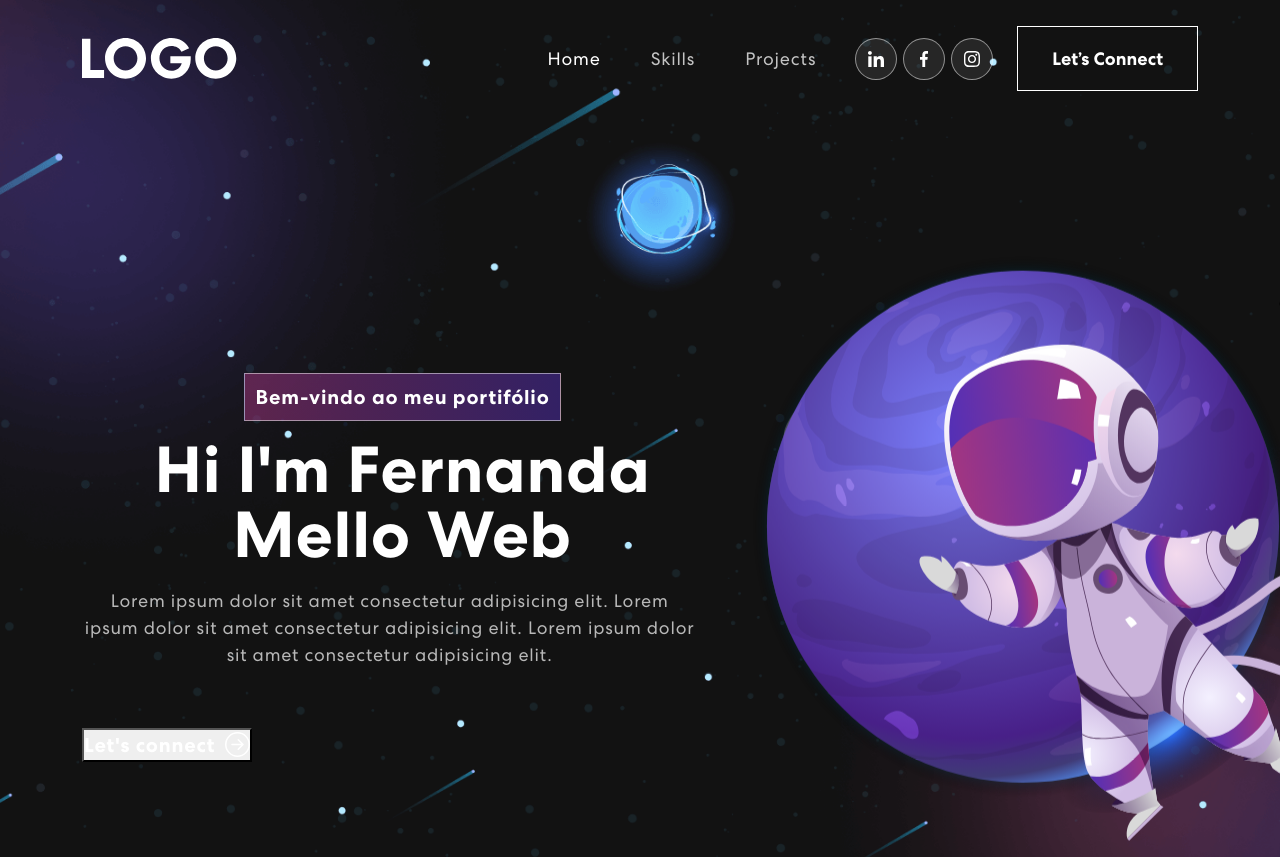
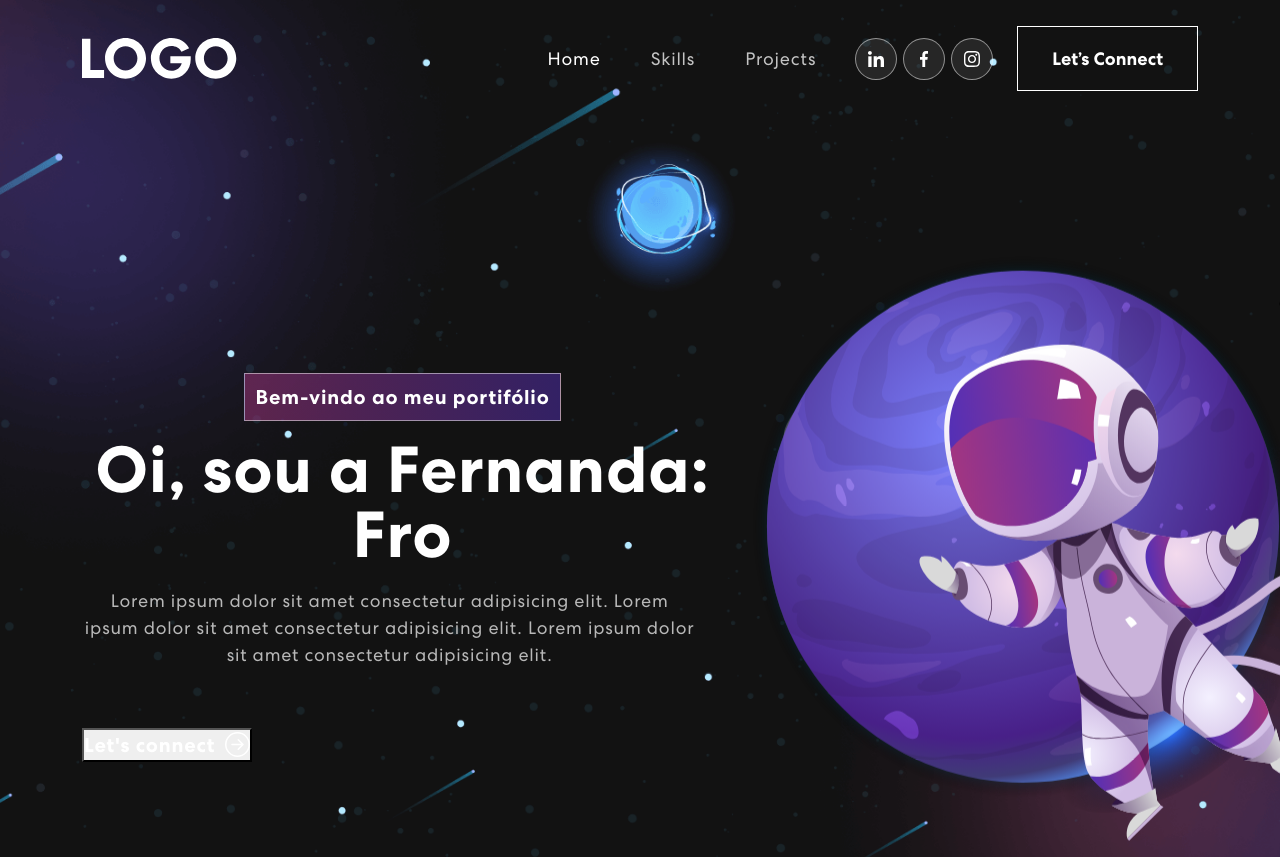
Before and after one commit to MelloFernanda/personal-portfoli, a React (Create React App) app: page / in a window 1280 px wide. Shown: the top 857 px of the page. Built offline with nearby package versions, Linux system fonts and the light colour scheme.

Commit message:
editing assignments

```diff
--- a/src/components/Banner.js
+++ b/src/components/Banner.js
@@ -8,7 +8,7 @@ export const Banner = () => {
 
     const [loopNum, setLoopNum] = useState(0);
     const [isDeleting, setIsDeleting] = useState(false);
-    const toRotate = ["Web Developer", "Web Designer", "UI/UX Designer"];
+    const toRotate = ["BI Developer", "Front-end developer", "UI/UX Designer"];
     const [text, setText] = useState('');
     const [index, setIndex] = useState(1);
     const [delta, setDelta] = useState(300 - Math.random * 100) ;
@@ -53,7 +53,7 @@ export const Banner = () => {
                 <Row className="align-items-center">
                     <Col xs={12} md={6} xl={7}>
                         <span className="tagline">Bem-vindo ao meu portifólio</span>
-                        <h1>{`Hi I'm Fernanda Mello `}<spam className="wrap">{text}</spam></h1>
+                        <h1>{`Oi, sou a Fernanda: \n`}<spam className="wrap">{text}</spam></h1>
                         <p>Lorem ipsum dolor sit amet consectetur adipisicing elit. Lorem ipsum dolor sit amet consectetur adipisicing elit. Lorem ipsum dolor sit amet consectetur adipisicing elit. </p>
                         <button onClick={() => console.log('connect')}>Let's connect <ArrowRightCircle size={25}/> </button>
                     </Col>
```
